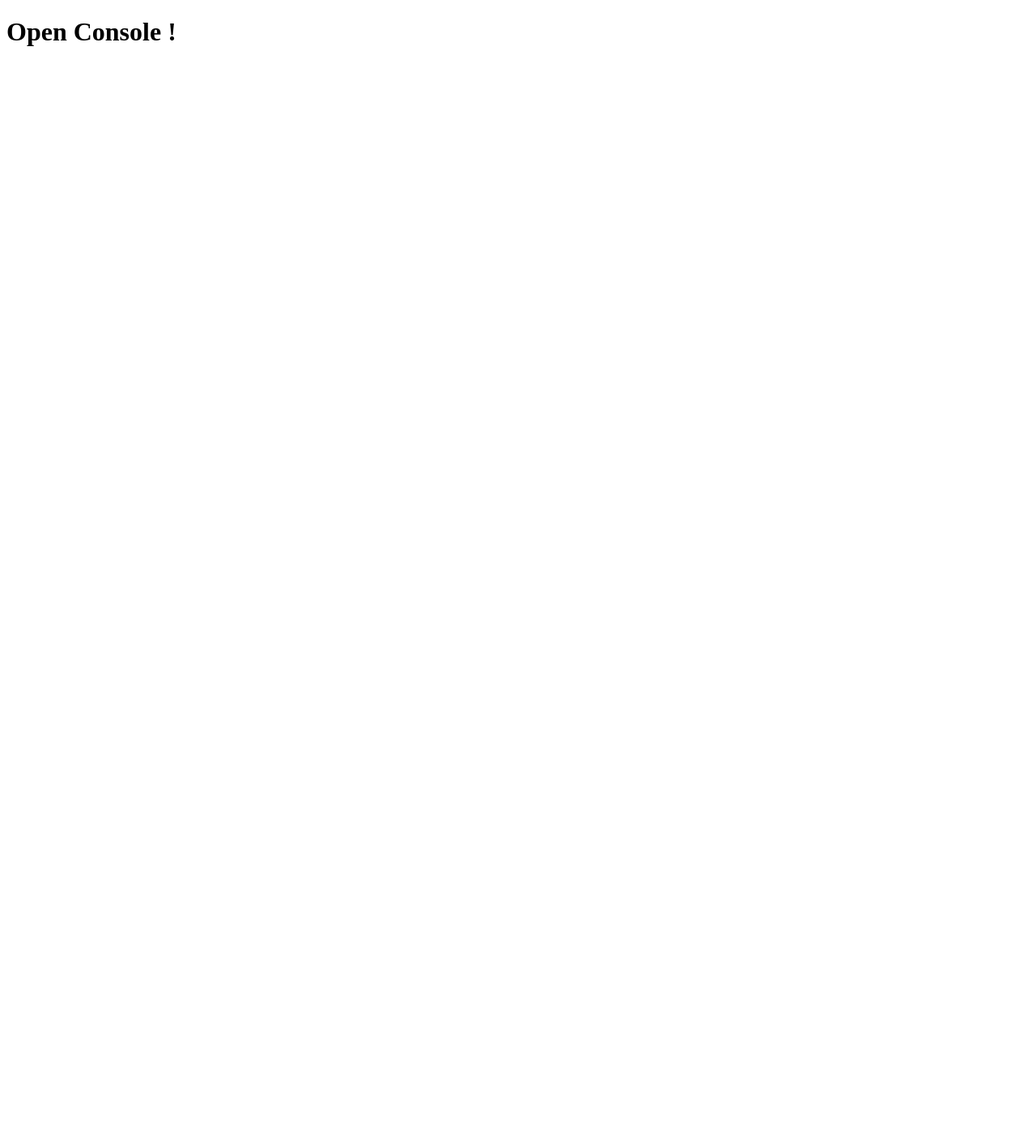
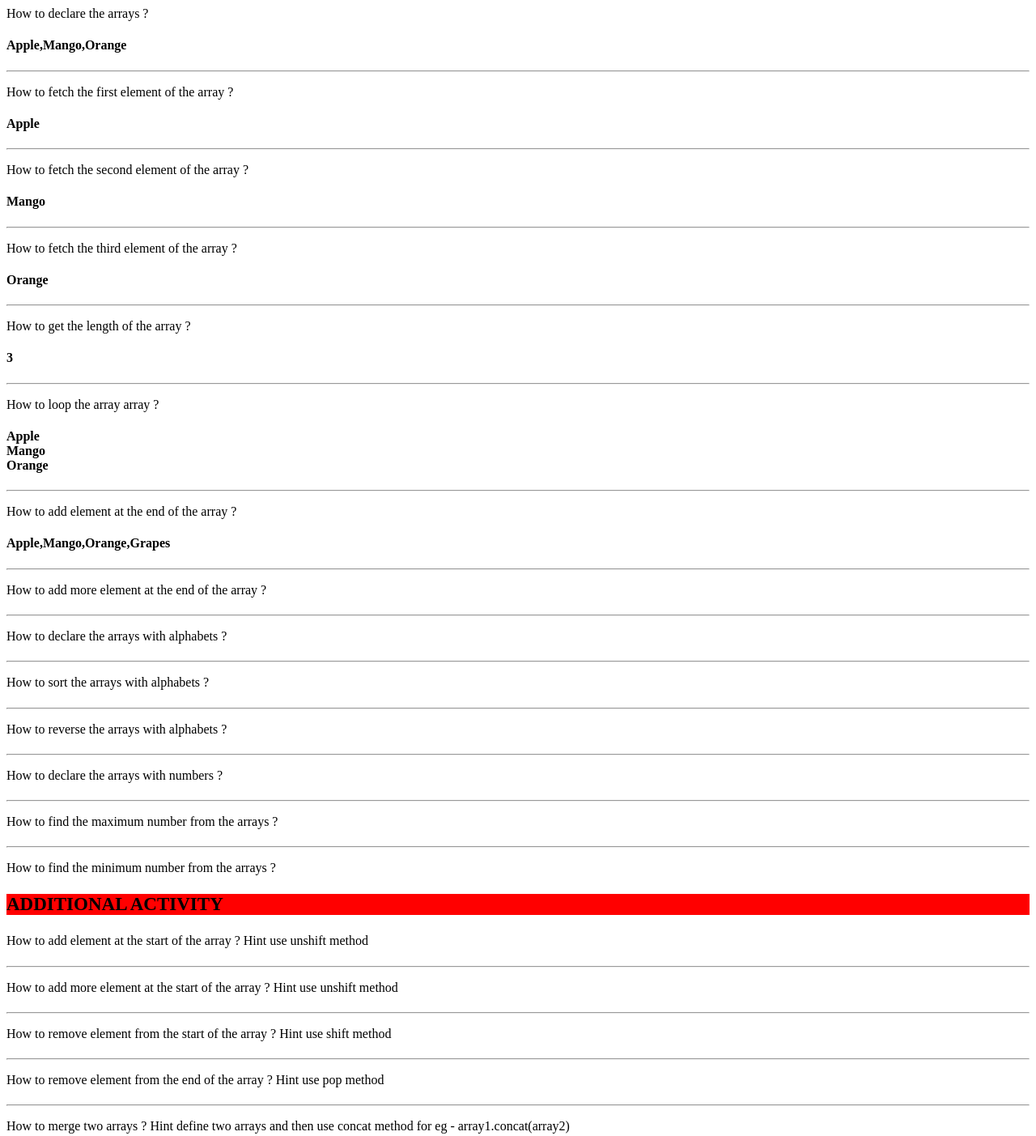
Before and after one commit to chaurasiashrihan0206/Visual-1, a plain HTML site: page index.html in a window 1280 px wide. Shown: the whole page at 81% size. Before the commit the page ends 800 px from the top, so only its background shows below. Drawn offline with Linux system fonts and the light colour scheme.

Commit message:
Add files via upload

```diff
--- a/index.html
+++ b/index.html
@@ -1,29 +1,184 @@
-<!DOCTYPE html>
 <html>
-    <head>
-        <title>
-            Second Visual Studio Project !
-        </title>
-    </head>
-    <body>
-<h1>
-    Open Console !
-</h1>
+    <p>
+        How to declare the arrays ?
+        <h4 id="declaration_of_arrays">
+        </h4>
+    </p>
+<hr>
+    <p>
+        How to fetch the first element of the array ?
+        <h4 id="access_first_element">
+        </h4>
+    </p>
+<hr>
+    <p>
+        How to fetch the second element of the array ?
+        <h4 id="access_second_element">
+        </h4>
+    </p>
+<hr>
+    <p>
+        How to fetch the third element of the array ?
+        <h4 id="access_third_element">
+        </h4>
+    </p>
+<hr>
+    <p>
+        How to get the length of the array ?
+        <h4 id="display_length_of_array">
+        </h4>
+    </p>
+<hr>
+    <p>
+        How to loop the array array ?
+        <h4 id="loop_the_array">
+        </h4>
+    </p>
+<hr>
+    <p>
+        How to add element at the end of the array ?
+        <h4 id="add_element_at_the_end_of_array">
+        </h4>
+    </p>
+<hr>
+    <p>
+        How to add more element at the end of the array ?
+        <h4 id="add_more_element_at_the_end_of_array">
+        </h4>
+    </p>
+<hr>
+    <p>
+        How to declare the arrays with alphabets ?
+        <h4 id="display_alphabets_array">
+        </h4>
+    </p>
+<hr>
+    <p>
+        How to sort the arrays with alphabets ?
+        <h4 id="display_sorted_alphabets_array">
+        </h4>
+    </p>
+<hr>
+    <p>
+        How to reverse the arrays with alphabets ?
+        <h4 id="display_reverse_array">
+        </h4>
+    </p>
+<hr>
+    <p>
+        How to declare the arrays with numbers ?
+        <h4 id="display_number_array">
+        </h4>
+    </p>
+<hr>
+    <p>
+        How to find the maximum number from the arrays ?
+        <h4 id="display_maximum_number">
+        </h4>
+    </p>
+<hr>
+    <p>
+        How to find the minimum number from the arrays ?
+        <h4 id="display_minimum_number">
+        </h4>
+    </p>
+
+    <h3 style="background-color: red; font-size: 23px;">
+        ADDITIONAL ACTIVITY
+    </h3>
+    <p>
+        How to add element at the start of the array ? Hint use unshift method
+        <h4 id="add_element_at_the_start_of_array">
+        </h4>
+    </p>
+<hr>
+    <p>
+        How to add more element at the start of the array ? Hint use unshift method
+        <h4 id="add_more_element_at_the_start_of_array">
+        </h4>
+    </p>
+<hr>
+    <p>
+        How to remove element from the start of the array ? Hint use shift method
+        <h4 id="remove_element_from_start_of_array">
+        </h4>
+    </p>
+<hr>
+    <p>
+        How to remove element from the end of the array ? Hint use pop method
+        <h4 id="remove_element_from_end_of_array">
+        </h4>
+    </p>
+<hr>
+    <p>
+        How to merge two arrays ? Hint define two arrays and then use concat method for eg - array1.concat(array2)
+        <h4 id="merge_two_arrays">
+        </h4>
+    </p>
+
 <script>
-    console.log("I am console screen!");
-    var first = "Shrihan ";
-    console.log (first);
-    var last = "Chaurasia";
-    console.log (last);
-    var full = first.concat(last);
-    console.log(full);
-    var cap = "SHRIHAN";
-    var making_small = cap.toLowerCase();
-    console.log(making_small);
-    var text = "I love badminton!";
-    console.log (text);
-    var replace_word = text.replace("badminton","cricket");
-    console.log(replace_word);
+
+    //How to declare the arrays ? the id to be refer for innerHTML is declaration_of_arrays
+var fruits=["Apple", "Mango" , "Orange"];
+console.log(fruits);
+document.getElementById("declaration_of_arrays").innerHTML=fruits;
+    //How to fetch the first element of the array ? the id to be refer for innerHTML is access_first_element
+var first=fruits[0];
+console.log(first);
+document.getElementById("access_first_element").innerHTML=first;
+    //How to fetch the second element of the array ? the id to be refer for innerHTML is access_second_element
+    var second=fruits[1];
+console.log(second);
+document.getElementById("access_second_element").innerHTML=second;
+    //How to fetch the third element of the array ? the id to be refer for innerHTML is access_third_element
+    var third=fruits[2];
+console.log(third);
+document.getElementById("access_third_element").innerHTML=third;
+    //How to get the length of the array ? the id to be refer for innerHTML is display_length_of_array
+var length_array=fruits.length
+console.log(length_array);
+document.getElementById("display_length_of_array").innerHTML=length_array;
+    //How to loop the array ? the id to be refer for innerHTML is loop_the_array
+var array_value="";
+for(x=0;x<fruits.length;x++)
+{
+    console.log(fruits[x]);
+    array_value=array_value+fruits[x]+"<br>";
+}
+document.getElementById("loop_the_array").innerHTML=array_value;
+    //adding element at the end of the array using push method
+    //How to add element at the end of the array ? the id to be refer for innerHTML is add_element_at_the_end_of_array
+fruits.push("Grapes");
+document.getElementById("add_element_at_the_end_of_array").innerHTML=fruits;
+    //How to more elements at the end of the array ? the id to be refer for innerHTML is add_more_element_at_the_end_of_array
+
+    //How to declare array with alphabets ? the id to be refer for innerHTML is display_alphabets_array
+
+    //How to sort array with alphabets ? the id to be refer for innerHTML is display_sorted_alphabets_array
+
+    //How to reverse the array ? the id to be refer for innerHTML is display_reverse_array
+
+    //How to declare array with numbers ? the id to be refer for innerHTML is display_number_array
+
+    //How to find the maximum number from the array with numbers ? the id to be refer for innerHTML is display_maximum_number
+
+    //How to find the minimum number from the array with numbers ? the id to be refer for innerHTML is display_minimum_number
+
+    console.log("ADDITIONAL ACTIVITY");
+
+    //Use unshift method to add element at the start of the array . the id to be refer for innerHTML is add_element_at_the_start_of_array
+
+    //Use unshift method to add more elements at the start of the array . the id to be refer for innerHTML is add_more_element_at_the_start_of_array
+
+    //Use shift method to remove elements from the start of the array . the id to be refer for innerHTML is remove_element_from_start_of_array
+
+    //Use pop method to remove elements from the end of the array . the id to be refer for innerHTML is remove_element_from_end_of_array
+
+    //How declare array with first world country ?
+
+    //How declare array with second world country ?
+
+    //use concat method to merge two arrays . the id to be refer for innerHTML is merge_two_arrays
+
 </script>
-    </body>
 </html>
```
